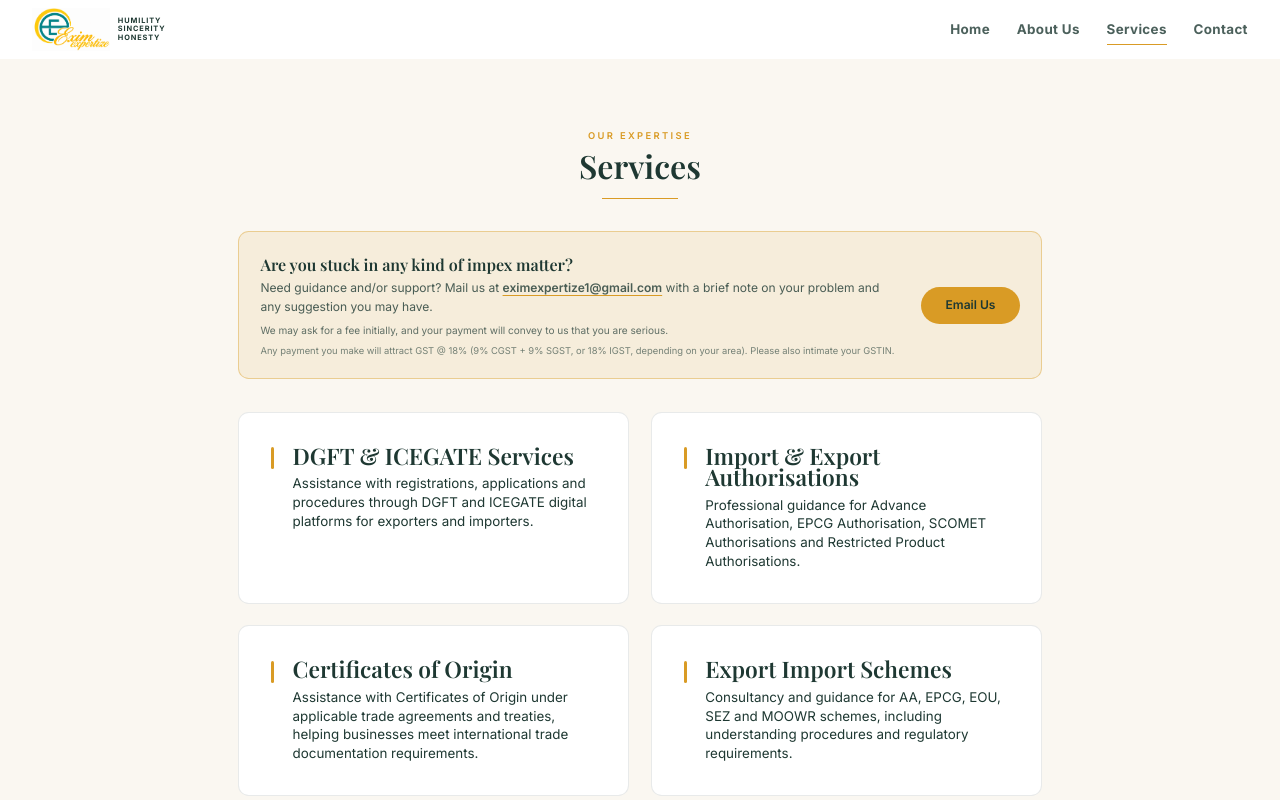
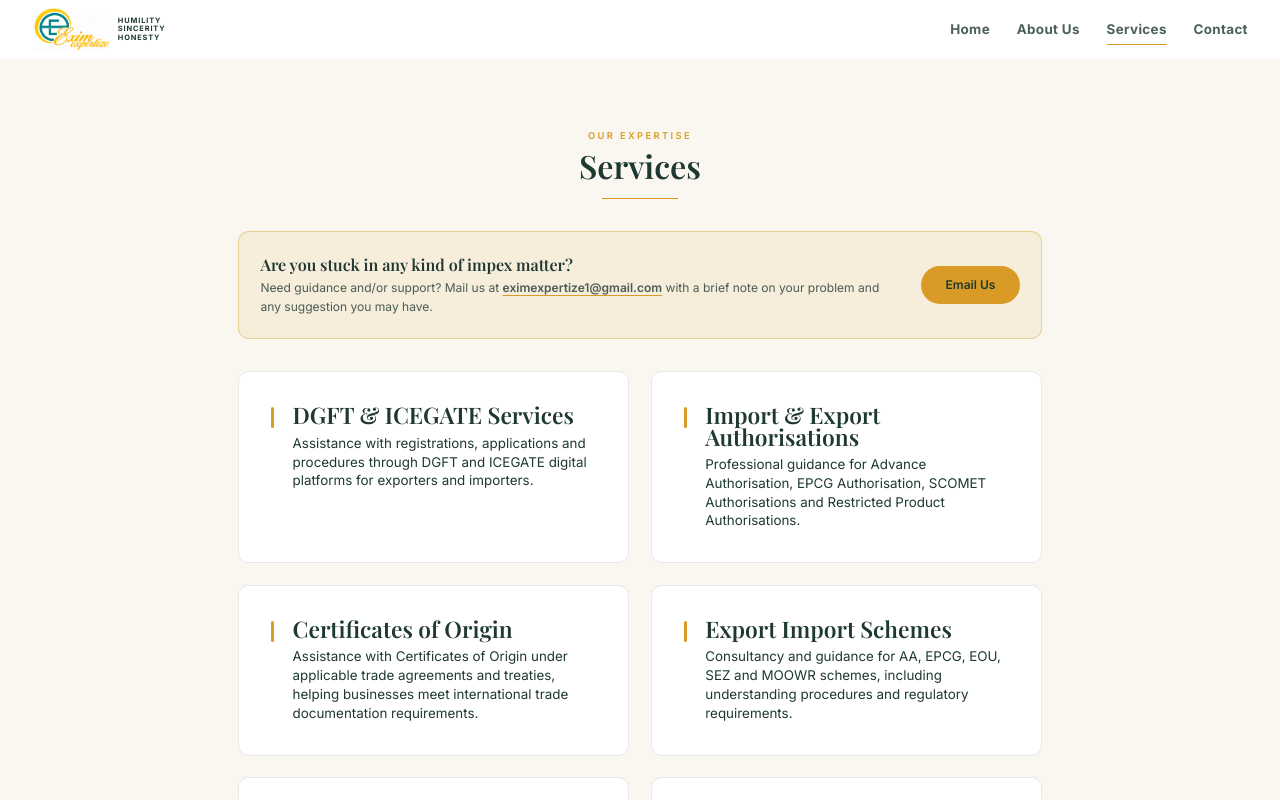
Before and after one commit to Aniket52603/exim-expertize, a React (Vite) app: page /services in a window 1280 px wide. Shown: the top 800 px of the page. Built offline with nearby package versions, Linux system fonts and the light colour scheme.

Commit message:
Service section edit

```diff
--- a/src/pages/Services.jsx
+++ b/src/pages/Services.jsx
@@ -26,15 +26,7 @@ export default function Services() {
               </a>{" "}
               with a brief note on your problem and any suggestion you may have.
             </p>
-            <p className="mt-2 text-sm leading-relaxed text-ink/70 sm:text-[15px]">
-              We may ask for a fee initially, and your payment will convey to
-              us that you are serious.
-            </p>
-            <p className="mt-2 text-xs leading-relaxed text-ink/60 sm:text-sm">
-              Any payment you make will attract GST @ 18% (9% CGST + 9% SGST,
-              or 18% IGST, depending on your area). Please also intimate your
-              GSTIN.
-            </p>
+
           </div>
 
           <Link
```
